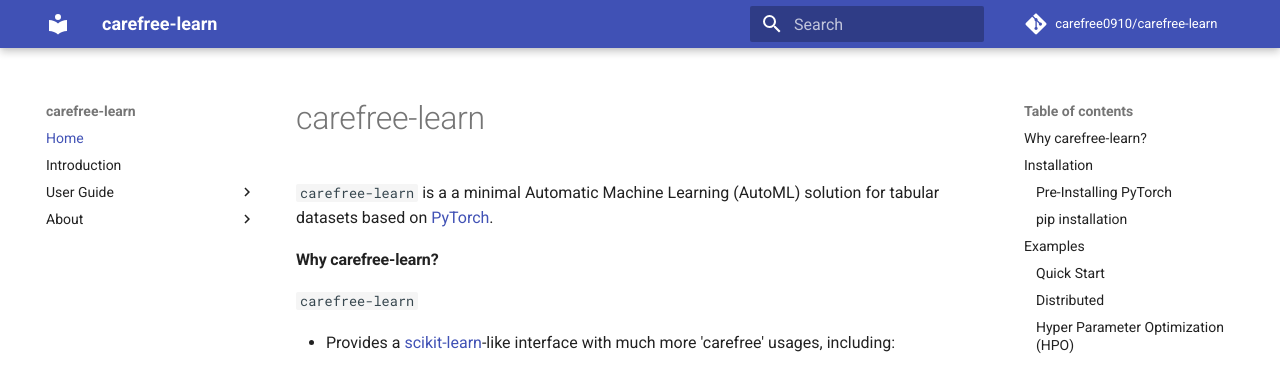
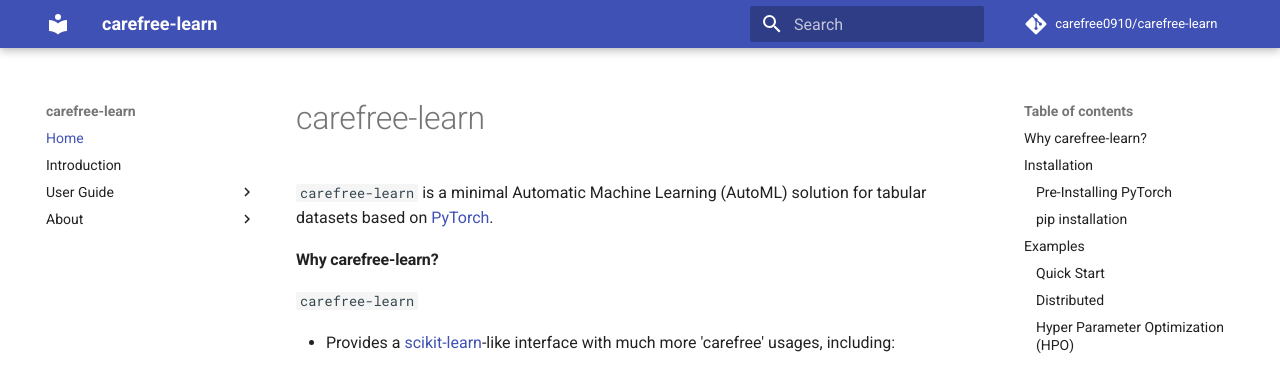
Before and after one commit to carefree0910/carefree-learn, an MkDocs documentation site: the page built from docs/index.md, in a window 1280 px wide and 900 px high. Shown: the top 365 px of the window. Built offline with MkDocs 1.6.1 and Material for MkDocs 9.7.7, drawn with Linux system fonts in a browser that asks for light colours; comment, search, counter and statistics services are not loaded.

Commit message:
📝✏️Fixed typo

```diff
--- a/docs/index.md
+++ b/docs/index.md
@@ -1,6 +1,6 @@
 # carefree-learn
 
-`carefree-learn` is a a minimal Automatic Machine Learning (AutoML) solution for tabular datasets based on [PyTorch](https://pytorch.org/){target=_blank}.
+`carefree-learn` is a minimal Automatic Machine Learning (AutoML) solution for tabular datasets based on [PyTorch](https://pytorch.org/){target=_blank}.
 
 #### Why carefree-learn?
 
```
Also changed, not shown: README.md (+1 -1 lines).
